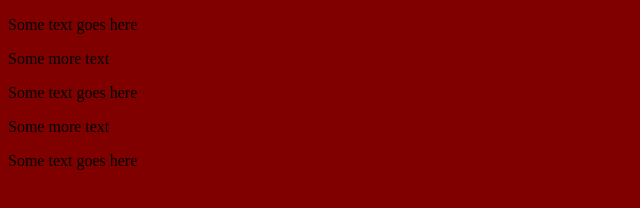
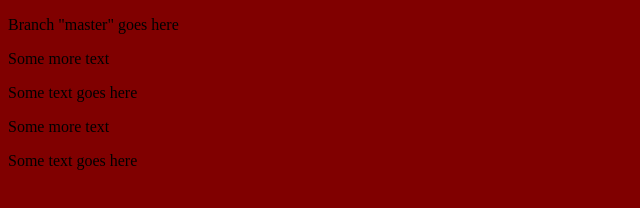
Before and after one commit to akolesovich/barbershop, a plain HTML site: page index.html in a window 1280 px wide. Shown: the full height of the page, 0-640 px from the left. Drawn offline with Linux system fonts and the light colour scheme.

Commit message:
Commit in to branch master

```diff
--- a/index.html
+++ b/index.html
@@ -6,7 +6,7 @@
 	<link rel=stylesheet href="css/style.css">
 </head>
 <body>
-	<p>Some text goes here</p>
+	<p>Branch "master" goes here</p>
 	<p>Some more text</p>
 	<p>Some text goes here</p>
 	<p>Some more text</p>
```
